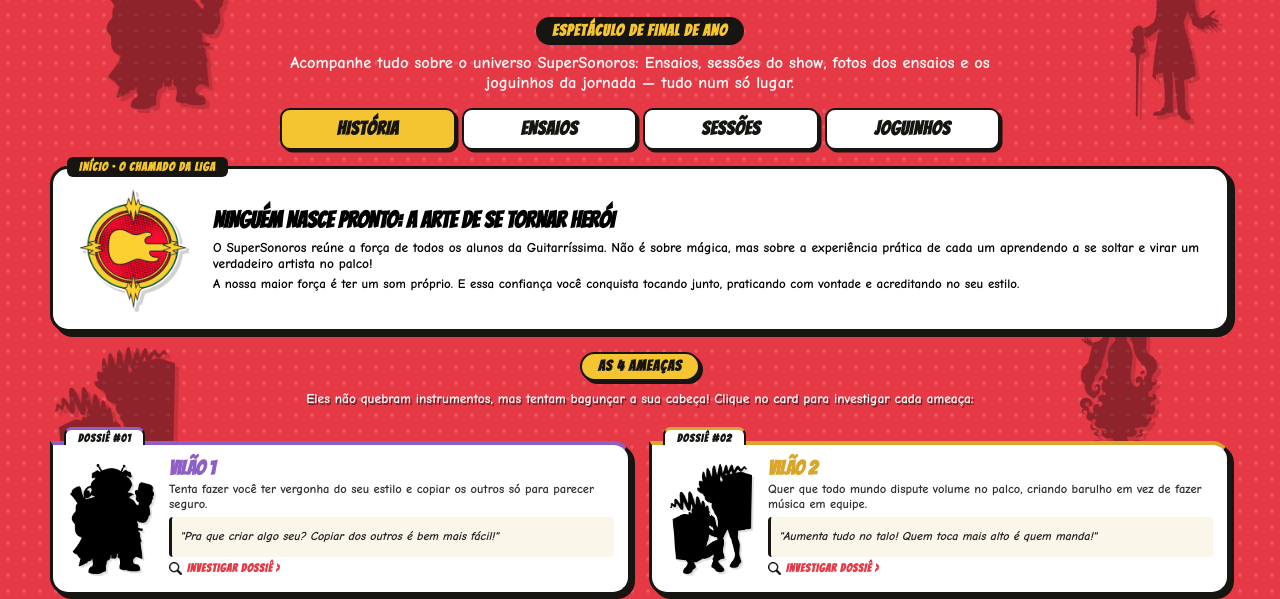
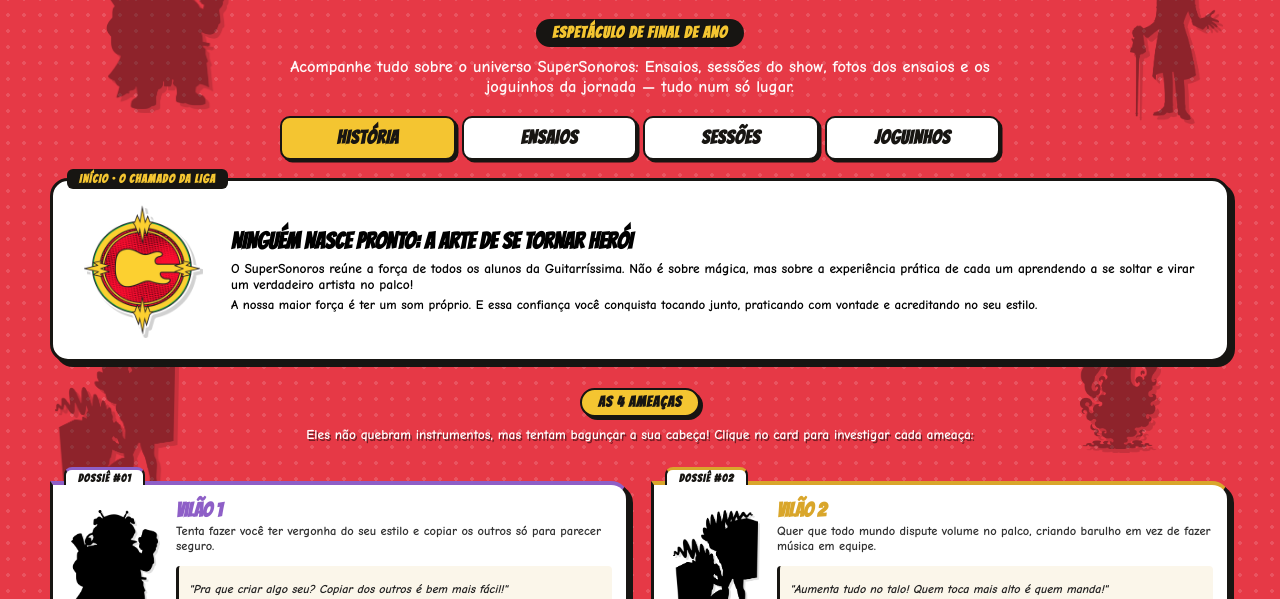
Before and after one commit to helenafagunds/supersonoros-V3, a plain HTML site: page index.html in a window 1280 px wide. Shown: the part 201-800 px from the top of the page. Drawn offline with Linux system fonts and the light colour scheme.

Commit message:
Update index.html

```diff
--- a/index.html
+++ b/index.html
@@ -135,7 +135,7 @@
 
   .brand-banner-single{
     display:flex; align-items:center; justify-content:center;
-    margin-bottom:16px; padding:4px 0;
+    margin-bottom:18px; padding:4px 0;
   }
   .logo-super{
     height:clamp(85px, 16vw, 170px);
@@ -144,17 +144,17 @@
     transition:transform .2s ease;
   }
 
-  .header-intro{text-align:center; margin-bottom:16px;}
+  .header-intro{text-align:center; margin-bottom:20px;}
   .eyebrow{
     display:inline-block; font-family:'Bangers', Impact, sans-serif; font-size:clamp(12px, 3.2vw, 16px); letter-spacing:1px;
     text-transform:uppercase; background:var(--ink); color:var(--yellow); padding:5px 16px;
-    border-radius:999px; margin-bottom:8px; text-shadow:1px 1px 0 rgba(0,0,0,0.4);
+    border-radius:999px; margin-bottom:10px; text-shadow:1px 1px 0 rgba(0,0,0,0.4);
   }
   h1{
     font-family:'Bangers', Impact, sans-serif; font-size:clamp(24px, 6.5vw, 40px); letter-spacing:1.5px;
     text-transform:uppercase; line-height:1.05; color:var(--yellow);
     -webkit-text-stroke:1.2px var(--ink); text-shadow:2.5px 2.5px 0 var(--ink);
-    margin:0 0 6px; text-align:center;
+    margin:0 0 8px; text-align:center;
   }
   p.lede{
     color:rgba(255,255,255,.96); font-size:clamp(13px, 3.3vw, 16.5px); line-height:1.18;
@@ -163,18 +163,18 @@
 
   .panel{
     background:var(--cream); border:3.5px solid var(--ink); border-radius:18px;
-    box-shadow:5px 5px 0 var(--ink); padding:clamp(14px, 3vw, 24px); margin-bottom:16px;
+    box-shadow:5px 5px 0 var(--ink); padding:clamp(14px, 3vw, 28px); margin-bottom:18px;
   }
 
   .tabs{
-    display:flex; gap:6px; margin:0 auto 16px;
+    display:flex; gap:6px; margin:0 auto 18px;
     max-width:720px; width:100%;
     flex-wrap:nowrap;
   }
   .tab{
     flex:1; text-align:center; font-family:'Bangers', Impact, sans-serif; font-size:clamp(13px, 3.2vw, 19px); letter-spacing:.6px;
     text-transform:uppercase; background:#fff; border:2.5px solid var(--ink); border-radius:10px;
-    padding:8px 2px; cursor:pointer; box-shadow:2.5px 2.5px 0 var(--ink);
+    padding:9px 2px; cursor:pointer; box-shadow:2.5px 2.5px 0 var(--ink);
     transition:transform .12s ease, box-shadow .12s ease;
     white-space:nowrap;
   }
@@ -185,22 +185,22 @@
   .view.active{display:block;}
 
   .story-loose-wrap{
-    display:flex; flex-direction:column; gap:16px; margin-bottom:18px;
+    display:flex; flex-direction:column; gap:18px; margin-bottom:20px;
   }
 
   .comic-prologue-card{
-    background:#fff; border:3.5px solid var(--ink); border-radius:18px; padding:16px;
+    background:#fff; border:3.5px solid var(--ink); border-radius:18px; padding:18px;
     box-shadow:5px 5px 0 var(--ink); position:relative;
-    display:flex; flex-direction:column; gap:12px; align-items:center;
+    display:flex; flex-direction:column; gap:14px; align-items:center;
   }
   @media(min-width:720px){
     .comic-prologue-card{
-      flex-direction:row; padding:20px; gap:20px;
+      flex-direction:row; padding:24px; gap:24px;
     }
   }
 
   .prologue-img-wrap{
-    width:clamp(85px, 20vw, 120px); height:clamp(85px, 20vw, 120px);
+    width:clamp(90px, 22vw, 130px); height:clamp(90px, 22vw, 130px);
     flex-shrink:0; display:flex; align-items:center; justify-content:center;
     background:transparent; border:none; box-shadow:none; padding:0;
   }
@@ -215,7 +215,7 @@
   }
 
   .comic-act-header{
-    text-align:center; margin:4px 0 4px;
+    text-align:center; margin:8px 0 6px;
   }
   .comic-badge-act{
     display:inline-block; font-family:'Bangers', Impact, sans-serif; font-size:15px; letter-spacing:1px;
@@ -224,13 +224,13 @@
   }
 
   .comic-villain-strip{
-    display:grid; grid-template-columns:1fr; gap:14px;
+    display:grid; grid-template-columns:1fr; gap:16px;
     align-items:stretch;
   }
   @media(min-width:720px){
     .comic-villain-strip{
       grid-template-columns:repeat(2, 1fr);
-      gap:18px;
+      gap:22px;
     }
   }
 
@@ -272,8 +272,8 @@
   }
 
   .comic-villain-card{
-    background:#fff; border:3.5px solid var(--ink); border-radius:0 18px 18px 18px; padding:12px 14px;
-    box-shadow:4px 4px 0 var(--ink); display:flex; gap:12px; align-items:stretch;
+    background:#fff; border:3.5px solid var(--ink); border-radius:0 18px 18px 18px; padding:14px;
+    box-shadow:4px 4px 0 var(--ink); display:flex; gap:14px; align-items:stretch;
     position:relative; z-index:1;
     flex:1;
     height:100%;
@@ -281,15 +281,15 @@
   }
 
   .villain-avatar-box{
-    width:80px; height:auto; min-height:105px; background:transparent; border:none; border-radius:0;
+    width:80px; height:auto; min-height:110px; background:transparent; border:none; border-radius:0;
     display:flex; align-items:center; justify-content:center; flex-shrink:0; padding:0;
     box-shadow:none;
   }
   @media(min-width:400px){
-    .villain-avatar-box{width:90px;}
+    .villain-avatar-box{width:95px;}
   }
   .villain-silhouette{
-    width:100%; height:100%; max-height:110px; object-fit:contain;
+    width:100%; height:100%; max-height:115px; object-fit:contain;
     filter:drop-shadow(2px 2px 0 rgba(0,0,0,0.12));
   }
 
@@ -301,21 +301,21 @@
     min-width:0;
   }
   .villain-summary-txt{
-    font-size:12.5px; color:#333; line-height:1.15;
-    min-height:30px;
+    font-size:12.5px; color:#333; line-height:1.18;
+    min-height:36px;
     word-break:break-word;
   }
   .villain-comic-phrase{
     font-family:'Comic Neue', cursive; font-style:italic; font-size:12px; color:#222;
-    background:#FBF6EA; border-left:3.5px solid var(--ink); padding:5px 8px; border-radius:4px;
-    margin:5px 0 0; line-height:1.15;
-    min-height:40px;
+    background:#FBF6EA; border-left:3.5px solid var(--ink); padding:6px 10px; border-radius:4px;
+    margin:6px 0 0; line-height:1.18;
+    min-height:46px;
     display:flex;
     align-items:center;
   }
   .click-hint{
     display:inline-flex; align-items:center; gap:5px; font-family:'Bangers', Impact, sans-serif; font-size:11.5px;
-    letter-spacing:0.8px; text-transform:uppercase; color:var(--red); margin-top:5px;
+    letter-spacing:0.8px; text-transform:uppercase; color:var(--red); margin-top:6px;
   }
   .icon-lupa{
     width:13px; height:13px; object-fit:contain; display:inline-block; vertical-align:middle;
@@ -323,7 +323,7 @@
 
   .notice-box{
     background:#FFF9E6; border:3px solid var(--ink); border-radius:16px;
-    padding:12px 14px; margin-bottom:16px; font-size:13.5px; line-height:1.2;
+    padding:14px 16px; margin-bottom:18px; font-size:13.5px; line-height:1.2;
     display:flex; flex-direction:column; gap:10px;
   }
   @media (min-width: 720px) {
@@ -347,7 +347,7 @@
 
   .ensaios-manifesto-box{
     background:#FFF9E6; border:3px solid var(--ink); border-radius:16px;
-    padding:12px 14px; margin-bottom:16px; font-size:13.5px; line-height:1.2;
+    padding:14px 16px; margin-bottom:18px; font-size:13.5px; line-height:1.2;
     box-shadow:3.5px 3.5px 0 var(--ink);
   }
   .album-callout{
@@ -678,6 +678,7 @@
   }
   .btn-close-bottom:active{transform:translate(2px, 2px); box-shadow:none;}
 
+  /* SESSÕES: BLOQUEIO */
   .common-blur-wrap {
     position: relative;
     border-radius: 14px;
@@ -764,7 +765,6 @@
 </head>
 <body id="body">
 
-<!-- CAMADA DE FUNDO DESKTOP -->
 <div class="desktop-backdrop-layer" id="desktopBackdrop"></div>
 <div class="hunt-score-badge" id="huntScore">VILÕES CAPTURADOS: <span id="huntCount">0</span>/4</div>
 
@@ -2302,7 +2302,7 @@
               navigator.share({
                 files:[file],
                 title:"Minha Insígnia SuperSonoros",
-                text:"eu sou um supersonoro da liga guitarrissima!"
+                text:"Eu sou um Supersonoro da liga Guitarríssima!"
               }).catch(function(){});
             } else {
               var a = document.createElement("a");
```
